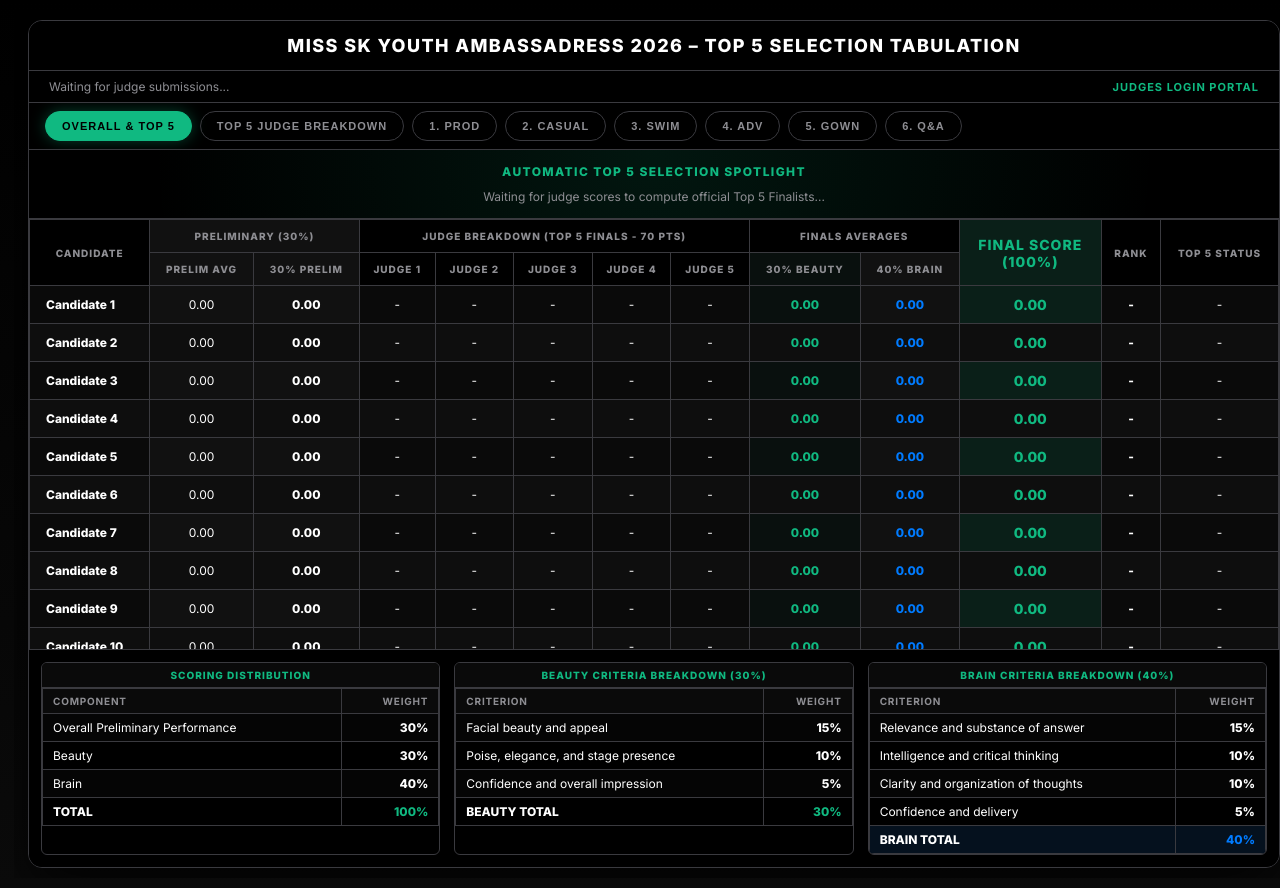
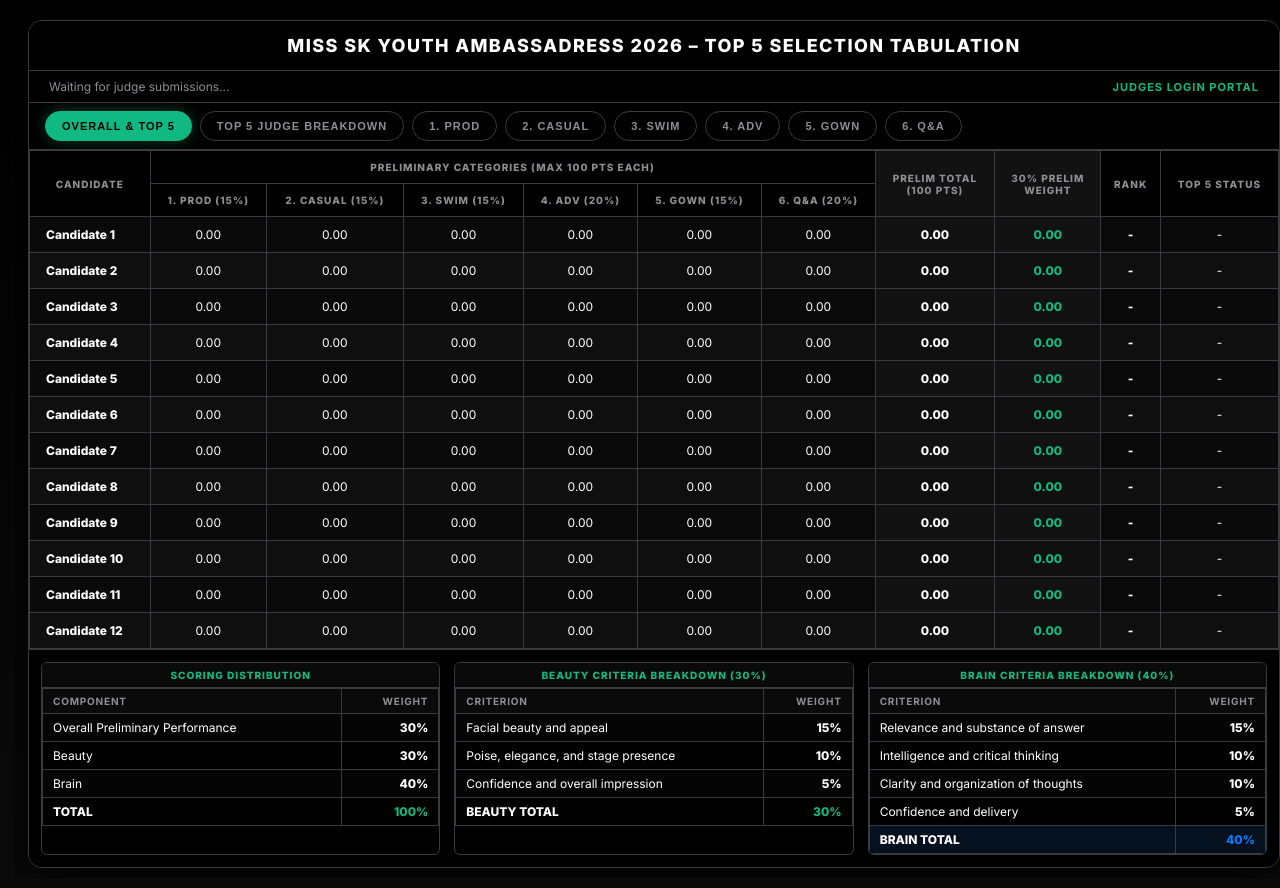
Before and after one commit to LiveKryptiah/tabulation, a Flask app: page /admin in a window 1280 px wide. Run offline with Flask 2, Linux system fonts and the light colour scheme.

Commit message:
Update admin overall table to show 1-6 criteria and total, and move Top 5 spotlight banner to Top 5 Judge Breakdown tab

```diff
--- a/templates/admin.html
+++ b/templates/admin.html
@@ -219,6 +219,49 @@
 
         <!-- TAB 0: OVERALL & TOP 5 TABULATION -->
         <div class="tab-view active" id="tabView-0">
+            <table>
+                <thead>
+                    <tr>
+                        <th rowspan="2">CANDIDATE</th>
+                        <th colspan="6">PRELIMINARY CATEGORIES (MAX 100 PTS EACH)</th>
+                        <th rowspan="2" class="col-prelim">PRELIM TOTAL<br>(100 PTS)</th>
+                        <th rowspan="2" class="col-prelim">30% PRELIM<br>WEIGHT</th>
+                        <th rowspan="2" class="col-rank">RANK</th>
+                        <th rowspan="2">TOP 5 STATUS</th>
+                    </tr>
+                    <tr>
+                        <th>1. PROD (15%)</th>
+                        <th>2. CASUAL (15%)</th>
+                        <th>3. SWIM (15%)</th>
+                        <th>4. ADV (20%)</th>
+                        <th>5. GOWN (15%)</th>
+                        <th>6. Q&A (20%)</th>
+                    </tr>
+                </thead>
+                <tbody>
+                    {% for cand in candidates %}
+                    <tr class="candidate-row" data-cand="{{ cand.number }}">
+                        <td style="text-align: left; padding-left: 16px; font-weight: 800;">{{ cand.name }}</td>
+                        <td class="prod-avg">{{ cand.prod_avg }}</td>
+                        <td class="casual-avg">{{ cand.casual_avg }}</td>
+                        <td class="swim-avg">{{ cand.swim_avg }}</td>
+                        <td class="adv-avg">{{ cand.adv_avg }}</td>
+                        <td class="gown-avg">{{ cand.gown_avg }}</td>
+                        <td class="qa-avg">{{ cand.qa_avg }}</td>
+                        <td class="prelim-val col-prelim" style="font-weight: 800;">{{ cand.prelim_score }}</td>
+                        <td class="prelim-30 col-prelim" style="font-weight: 800; color: #10b981;">{{ cand.prelim_30 }}</td>
+                        <td class="rank-cell col-rank">-</td>
+                        <td class="top5-cell">-</td>
+                    </tr>
+                    {% else %}
+                    <tr><td colspan="11" style="padding: 20px; color: #8e8e93;">No scores recorded yet. Have judges submit scores first!</td></tr>
+                    {% endfor %}
+                </tbody>
+            </table>
+        </div>
+
+        <!-- TAB 7: TOP 5 JUDGE BREAKDOWN & CORONATION SHEET -->
+        <div class="tab-view" id="tabView-7">
             <!-- Top 5 Finalist Spotlight Banner -->
             <div style="background: radial-gradient(circle at 50% 0%, rgba(16, 185, 129, 0.12) 0%, transparent 80%), #000000; border-bottom: 1px solid #3a3a3f; padding: 14px 20px; text-align: center;">
                 <div style="font-weight: 800; font-size: 12px; color: #10b981; text-transform: uppercase; letter-spacing: 1.4px; margin-bottom: 10px;">
@@ -229,55 +272,6 @@
                 </div>
             </div>
 
-            <table>
-                <thead>
-                    <tr>
-                        <th rowspan="2">CANDIDATE</th>
-                        <th colspan="2" class="col-prelim">PRELIMINARY (30%)</th>
-                        <th colspan="5">JUDGE BREAKDOWN (TOP 5 FINALS - 70 PTS)</th>
-                        <th colspan="2">FINALS AVERAGES</th>
-                        <th rowspan="2" class="col-final">FINAL SCORE<br>(100%)</th>
-                        <th rowspan="2">RANK</th>
-                        <th rowspan="2">TOP 5 STATUS</th>
-                    </tr>
-                    <tr>
-                        <th class="col-prelim">PRELIM AVG</th>
-                        <th class="col-prelim">30% PRELIM</th>
-                        <th>JUDGE 1</th>
-                        <th>JUDGE 2</th>
-                        <th>JUDGE 3</th>
-                        <th>JUDGE 4</th>
-                        <th>JUDGE 5</th>
-                        <th class="col-beauty">30% BEAUTY</th>
-                        <th class="col-brain">40% BRAIN</th>
-                    </tr>
-                </thead>
-                <tbody>
-                    {% for cand in candidates %}
-                    <tr class="candidate-row" data-cand="{{ cand.number }}">
-                        <td style="text-align: left; padding-left: 16px; font-weight: 800;">{{ cand.name }}</td>
-                        <td class="prelim-val col-prelim">{{ cand.prelim_score }}</td>
-                        <td class="prelim-30 col-prelim" style="font-weight: 800;">{{ cand.prelim_30 }}</td>
-                        <td class="j1-val">{{ cand.judge_1 }}</td>
-                        <td class="j2-val">{{ cand.judge_2 }}</td>
-                        <td class="j3-val">{{ cand.judge_3 }}</td>
-                        <td class="j4-val">{{ cand.judge_4 }}</td>
-                        <td class="j5-val">{{ cand.judge_5 }}</td>
-                        <td class="beauty-30 col-beauty" style="font-weight: 800; color: #10b981;">{{ cand.beauty_30 }}</td>
-                        <td class="brain-40 col-brain" style="font-weight: 800; color: #007bff;">{{ cand.brain_40 }}</td>
-                        <td class="final-score col-final">{{ cand.final_score }}</td>
-                        <td class="rank-cell col-rank">-</td>
-                        <td class="top5-cell">-</td>
-                    </tr>
-                    {% else %}
-                    <tr><td colspan="13" style="padding: 20px; color: #8e8e93;">No scores recorded yet. Have judges submit scores first!</td></tr>
-                    {% endfor %}
-                </tbody>
-            </table>
-        </div>
-
-        <!-- TAB 7: TOP 5 JUDGE BREAKDOWN & CORONATION SHEET -->
-        <div class="tab-view" id="tabView-7">
             <div style="background: #000000; border-bottom: 1px solid #3a3a3f; padding: 12px 20px; font-weight: 800; color: #10b981; text-align: center; font-size: 13px; text-transform: uppercase; letter-spacing: 1.4px;">
                 OFFICIAL TOP 5 FINALISTS JUDGE-BY-JUDGE BREAKDOWN & TITLE ASSIGNMENT
             </div>
@@ -611,16 +605,14 @@
                     rows.forEach(row => {
                         const nameTd = row.querySelector('td');
                         if (nameTd && nameTd.textContent.trim() === cand.name) {
-                            row.querySelector('.prelim-val').textContent = cand.prelim_score.toFixed(2);
-                            row.querySelector('.prelim-30').textContent = cand.prelim_30.toFixed(2);
-                            if (row.querySelector('.j1-val')) row.querySelector('.j1-val').textContent = cand.judge_1;
-                            if (row.querySelector('.j2-val')) row.querySelector('.j2-val').textContent = cand.judge_2;
-                            if (row.querySelector('.j3-val')) row.querySelector('.j3-val').textContent = cand.judge_3;
-                            if (row.querySelector('.j4-val')) row.querySelector('.j4-val').textContent = cand.judge_4;
-                            if (row.querySelector('.j5-val')) row.querySelector('.j5-val').textContent = cand.judge_5;
-                            row.querySelector('.beauty-30').textContent = cand.beauty_30.toFixed(2);
-                            row.querySelector('.brain-40').textContent = cand.brain_40.toFixed(2);
-                            row.querySelector('.final-score').textContent = cand.final_score.toFixed(2);
+                            if (row.querySelector('.prod-avg')) row.querySelector('.prod-avg').textContent = cand.prod_avg.toFixed(2);
+                            if (row.querySelector('.casual-avg')) row.querySelector('.casual-avg').textContent = cand.casual_avg.toFixed(2);
+                            if (row.querySelector('.swim-avg')) row.querySelector('.swim-avg').textContent = cand.swim_avg.toFixed(2);
+                            if (row.querySelector('.adv-avg')) row.querySelector('.adv-avg').textContent = cand.adv_avg.toFixed(2);
+                            if (row.querySelector('.gown-avg')) row.querySelector('.gown-avg').textContent = cand.gown_avg.toFixed(2);
+                            if (row.querySelector('.qa-avg')) row.querySelector('.qa-avg').textContent = cand.qa_avg.toFixed(2);
+                            if (row.querySelector('.prelim-val')) row.querySelector('.prelim-val').textContent = cand.prelim_score.toFixed(2);
+                            if (row.querySelector('.prelim-30')) row.querySelector('.prelim-30').textContent = cand.prelim_30.toFixed(2);
                         }
                     });
 
```
